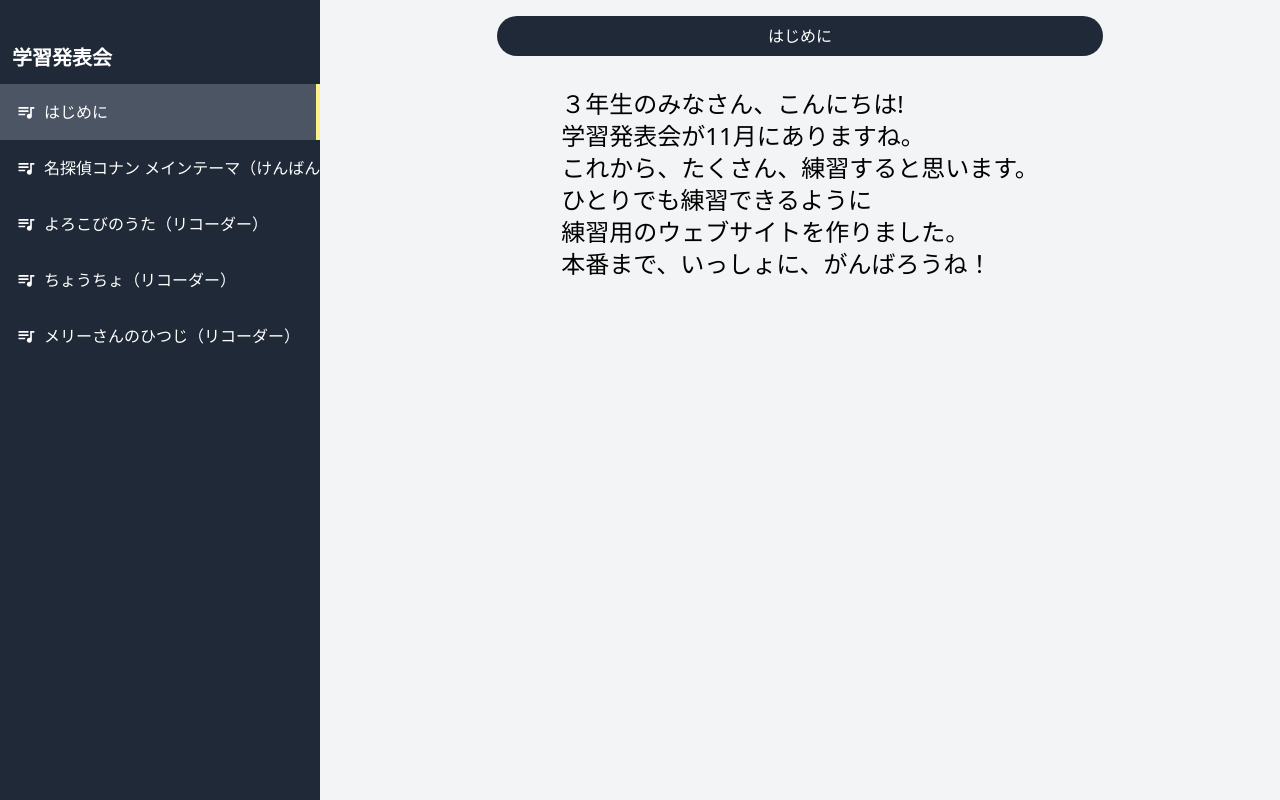
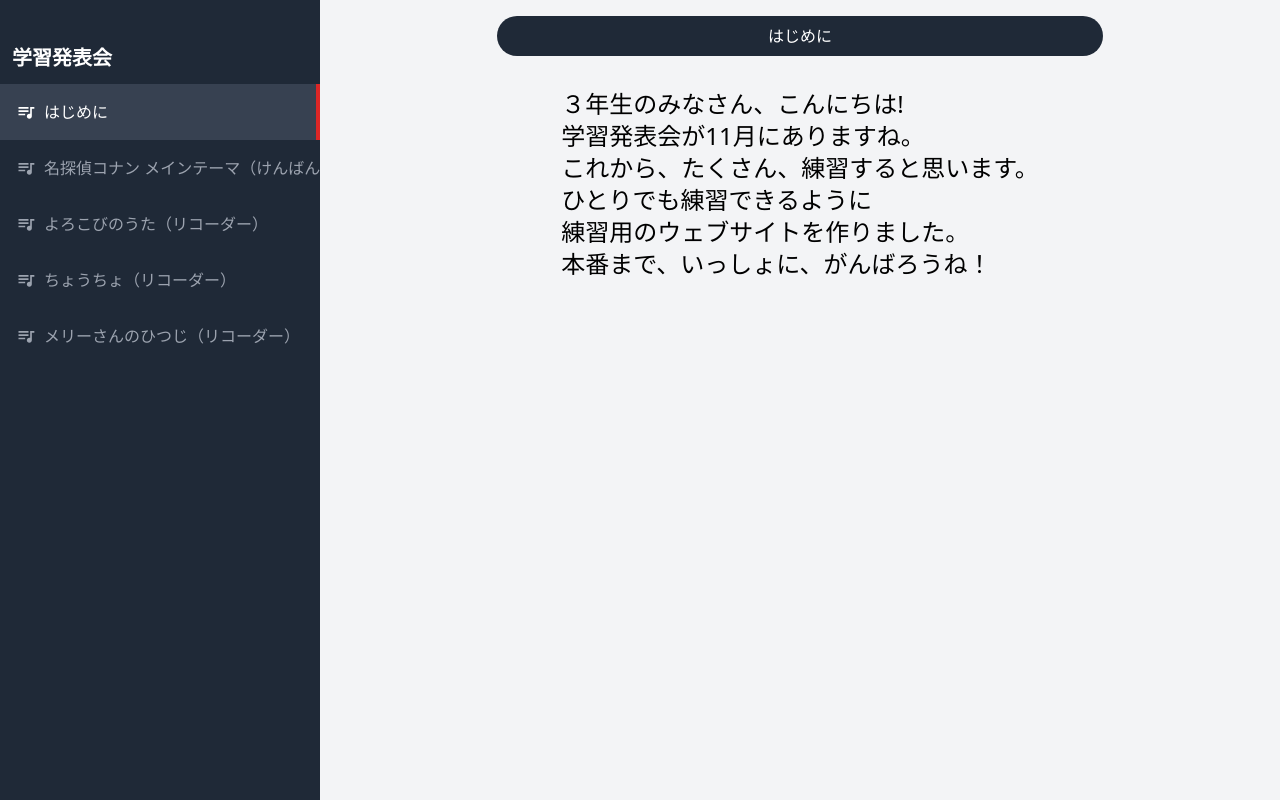
Before and after one commit to goohayami/gakusyuhp, a Next.js app: page / in a window 1280 px wide. Built offline with nearby package versions, Linux system fonts and the light colour scheme.

Commit message:
メリーさん

```diff
--- a/app/(main)/components/NavList/NvItem/NavItem.jsx
+++ b/app/(main)/components/NavList/NvItem/NavItem.jsx
@@ -9,7 +9,9 @@ const NavItem = ({ label, link, icon }) => {
       <Link
         href={link}
         className={`flex p-4 items-center w-full hover:bg-gray-700 font-midium  whitespace-nowrap ${
-          pathname === link ? "bg-gray-600 border-r-4 border-r-yellow-200" : ""
+          pathname === link
+            ? "bg-gray-700 border-r-4 border-r-red-600 text-white"
+            : ""
         }`}
       >
         <div className="mr-2">{icon}</div>
--- a/app/(main)/components/SideMenu/SideMenu.jsx
+++ b/app/(main)/components/SideMenu/SideMenu.jsx
@@ -1,9 +1,9 @@
 import NavList from "../NavList/NavList";
 const SideMenu = () => {
   return (
-    <div className="w-80 pt-8 bg-gray-800 text-white">
+    <div className="w-80 pt-8 bg-gray-800 text-gray-400">
       <div>
-        <h1 className="p-3 tx-4 text-xl font-bold">学習発表会</h1>
+        <h1 className="p-3 tx-4 text-xl font-bold text-white">学習発表会</h1>
         <NavList />
       </div>
     </div>
```
